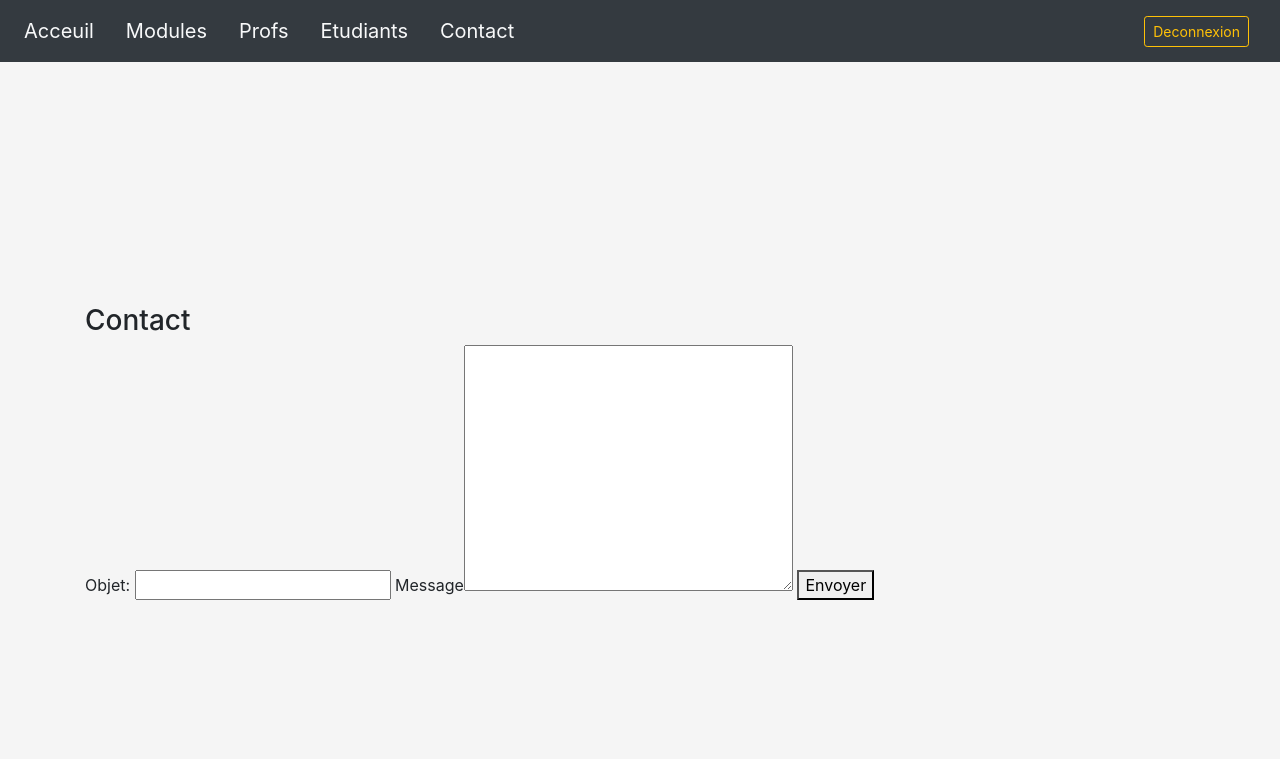
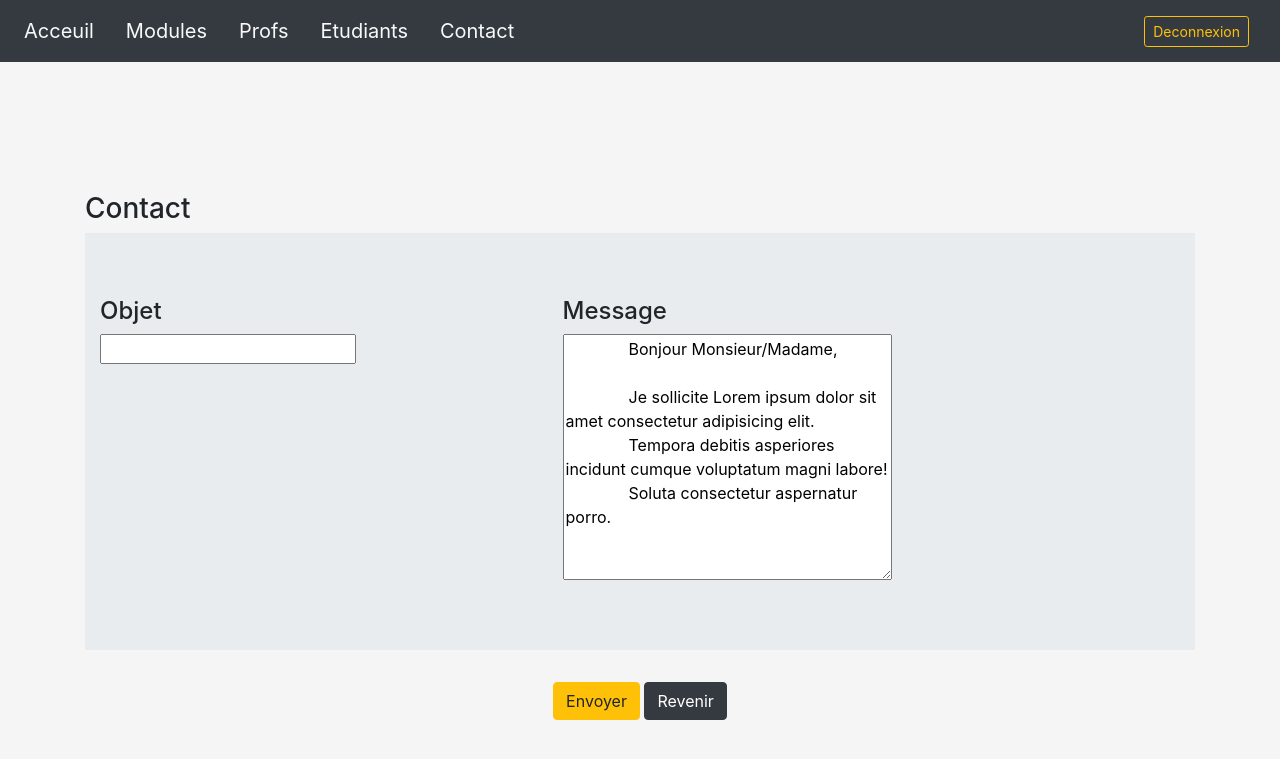
Before and after one commit to Mionja/examen_php, a PHP site: template Views/contacts/message_contacts.php in a window 1280 px wide. Shown: the top 759 px of the page. Run offline with PHP 8.4, Linux system fonts and the light colour scheme; the template is opened without the code that fills it, so the values that code supplies are empty.

Commit message:
qlq design modifié

```diff
--- a/Controllers/ctrl_auths.php
+++ b/Controllers/ctrl_auths.php
@@ -29,6 +29,7 @@ include 'Models/mdl_auth.php' ;
                             }
                             else {
                                 print("Mot de passe érroné");
+                                header("location:index.php");
                             }
                         }
                         else{
@@ -49,6 +50,7 @@ include 'Models/mdl_auth.php' ;
                                 header("location:index.php?page=Ctrl_acceuils");
                             }
                             else {
+                                header("location:index.php");
                                 print("Mot de passe érroné");
                             }
                         }
--- a/Views/contacts/message_contacts.php
+++ b/Views/contacts/message_contacts.php
@@ -1,7 +1,25 @@
 <h3>Contact <span class="text-info"> <?= $contacts['nom'];?></span></h3>
-<label for="objet">
-    Objet: <input type="text" name="objet" id="">
-</label>
-Message<textarea name="message" id="" cols="30" rows="10"></textarea>
+<div class="jumbotron jumbotron-fluid">
+    <div class="container">
+    <div class="row">
+        <div class="col-5">
+            <h4>Objet</h4>
+            <input type="text" name="objet" id="" required>
+        </div>
+        <div class="col">
+            <h4>Message</h4>
+            <textarea name="message" id="" cols="30" rows="10" required>
+              Bonjour Monsieur/Madame,
 
-<button>Envoyer</button>
+              Je sollicite Lorem ipsum dolor sit amet consectetur adipisicing elit.
+              Tempora debitis asperiores incidunt cumque voluptatum magni labore!
+              Soluta consectetur aspernatur porro.
+            </textarea>
+        </div>
+        </div>
+    </div>
+</div>
+<div class="div text-center">
+    <button class="btn btn-warning">Envoyer</button>
+    <a href="/mine/PHP/index.php?page=Ctrl_contacts" class="btn btn-dark">Revenir</a>
+</div>
```
Also changed, not shown: Views/auths/auth.php (+15 -1 lines).
